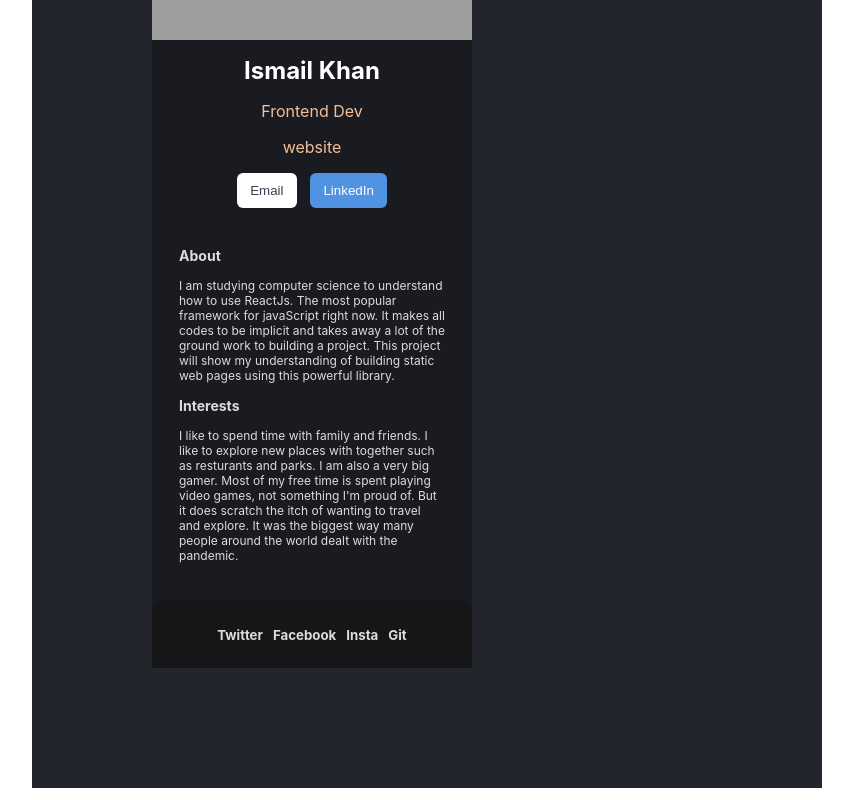
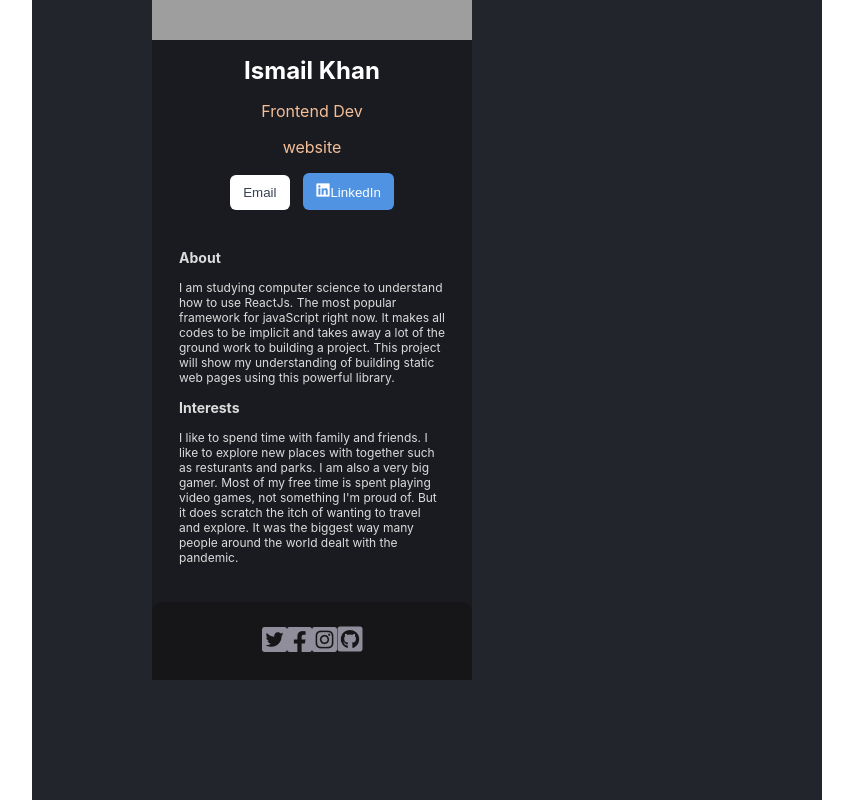
Before and after one commit to overgrownFudge/business-card-react, a React (Create React App) app: page / in a window 1280 px wide. Shown: the part 400-1200 px from the top of the page, without its empty margins (213-1066 px from the left). Built offline with nearby package versions, Linux system fonts and the light colour scheme; grey boxes are pictures that could not be loaded.

Commit message:
imported icons

```diff
--- a/src/components/Footer.js
+++ b/src/components/Footer.js
@@ -1,12 +1,16 @@
 import React from 'react'
+import git from '../images/github-icon.png'
+import twitter from '../images/twitter-icon.png'
+import fb from '../images/fb-icon.png'
+import insta from '../images/insta-icon.png'
 
 export default function Footer() {
-    return <div className = "footer">
-                <footer>
-                        <h5>Twitter</h5>
-                        <h5>Facebook</h5>
-                        <h5>Insta</h5>
-                        <h5>Git</h5>
-                </footer>
-            </div>
+    return <div className="footer">
+        <footer>
+            <img src={twitter}/>
+            <img src={fb}/>
+            <img src={insta}/>
+            <img src={git}/>
+        </footer>
+    </div>
 }
--- a/src/components/Info.js
+++ b/src/components/Info.js
@@ -1,4 +1,5 @@
 import React from 'react'
+import linkedin from '../images/linkedin-icon.png'
 
 export default function Interests() {
     return  <div>
@@ -9,7 +10,7 @@ export default function Interests() {
                     <p>Frontend Dev</p>
                     <p>website</p>
                     <button className = "btn-white">Email</button>
-                    <button className = "btn-blue">LinkedIn</button>
+                    <button className = "btn-blue"><img src={linkedin}/>LinkedIn</button>
                 </div>
             </div>
 }
```
